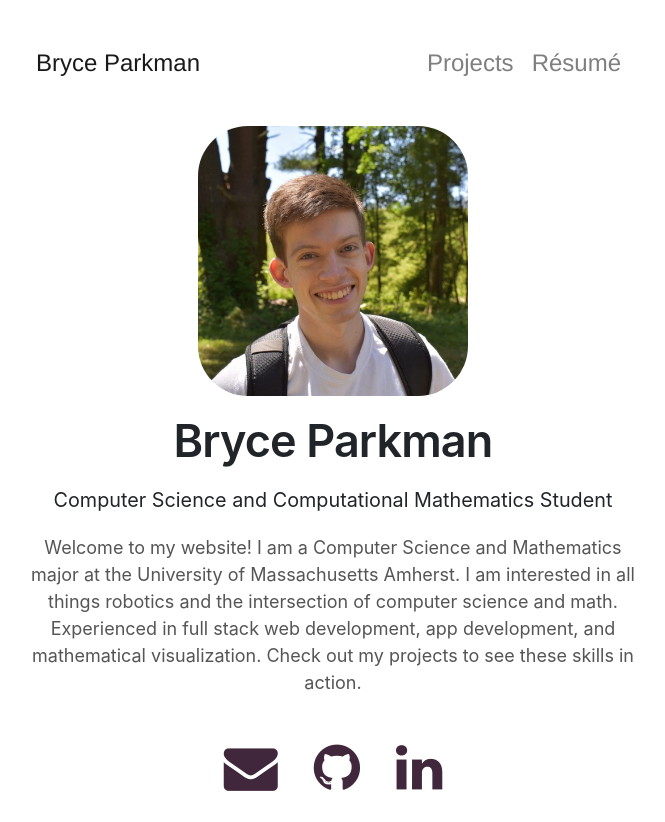
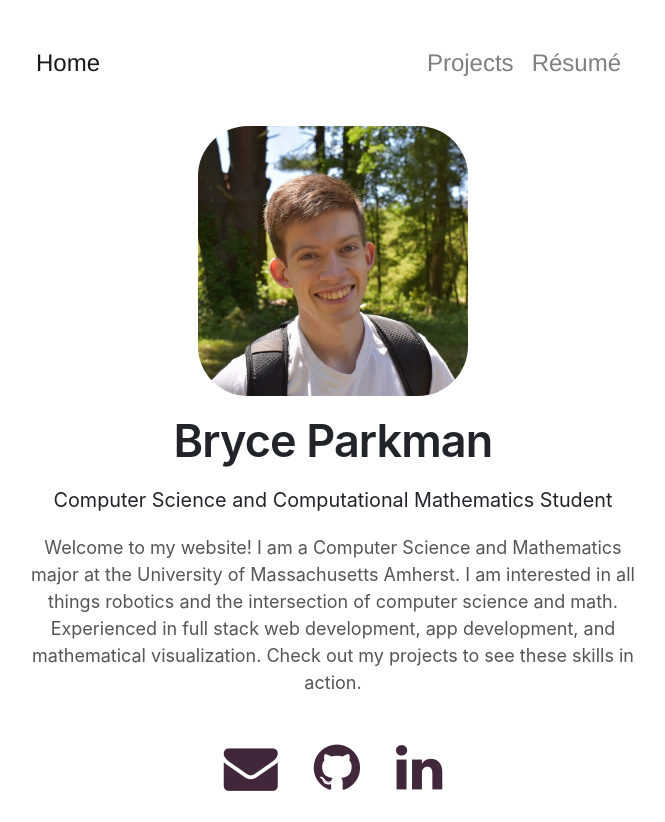
Before and after one commit to bryceparkman/personal-website, a Next.js app: page / in a window 1280 px wide. Shown: the whole page, without its empty margins (307-972 px from the left). Built offline with nearby package versions, Linux system fonts and the light colour scheme.

Commit message:
Updated navigation home link

```diff
--- a/components/navigation.js
+++ b/components/navigation.js
@@ -7,7 +7,7 @@ import NavDropdown from 'react-bootstrap/NavDropdown'
 export default function Navigation() {
     return (
         <Navbar bg="white" variant="light" expand="lg">
-            <Link href="/" passHref><Navbar.Brand style={{fontSize: 'x-large'}}>Bryce Parkman</Navbar.Brand></Link>
+            <Link href="/" passHref><Navbar.Brand style={{fontSize: 'x-large'}}>Home</Navbar.Brand></Link>
             <Navbar.Toggle aria-controls="basic-navbar-nav" />
             <Navbar.Collapse id="basic-navbar-nav">
                 <Nav className="ml-auto">
```
